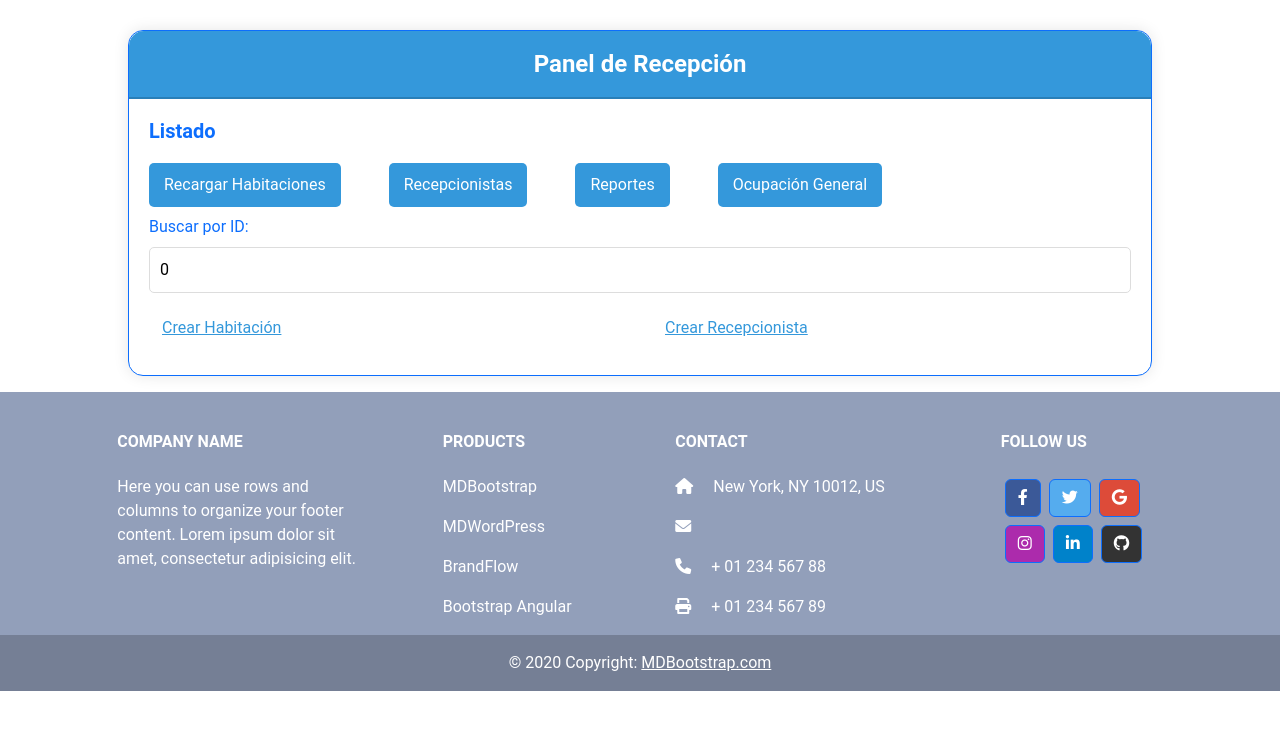
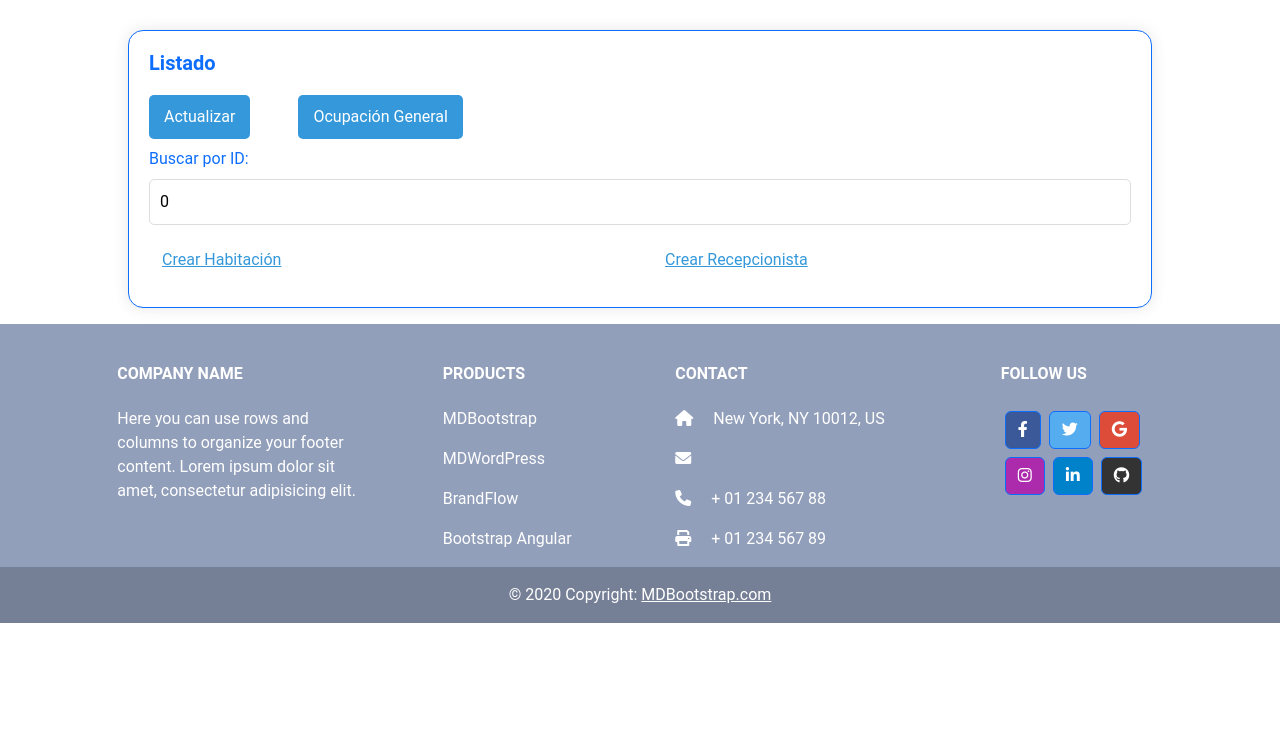
Before and after one commit to Sanchez70/ProyectoWeb, an Angular app in the folder zHotel/: page /panel-recepcion in a window 1280 px wide. Shown: the top 730 px of the page. Built offline with nearby package versions, Linux system fonts and the light colour scheme.

Commit message:
panel
panel

```diff
--- a/zHotel/src/app/header/form-admin-login.component.html
+++ b/zHotel/src/app/header/form-admin-login.component.html
@@ -12,6 +12,15 @@
         <li class="nav-item active" routerLinkActive="active">
             <a class="nav-link" aria-current="page" >ADMINISTRADOR</a>
           </li>
+          <li class="nav-item">
+            <button class="btn btn-link text-dark" [routerLink]="['/panel-recepcion']">Habitaciones</button>
+        </li>
+        <li class="nav-item">
+            <button class="btn btn-link text-dark" [routerLink]="['/recepcionistas']">Recepcionistas</button>
+        </li>
+        <li class="nav-item">
+            <button class="btn btn-link text-dark">Reportes</button>
+        </li>
         </ul>
         <ul class="navbar-nav list-inline">
           <!-- Icons -->
--- a/zHotel/src/app/header/form-admin-login.component.ts
+++ b/zHotel/src/app/header/form-admin-login.component.ts
@@ -1,7 +1,8 @@
-import { Component } from '@angular/core';
+
 import { AppComponent } from '../app.component';
 import { Router } from '@angular/router';
 import { AuthService } from '../auth.service';
+import { Component, EventEmitter, Output } from '@angular/core';
 
 @Component({
   selector: 'app-form-admin-login',
@@ -10,10 +11,20 @@ import { AuthService } from '../auth.service';
 })
 export class FormAdminLoginComponent {
 
+  // Emitir un evento cuando se hace clic en el botón
+  @Output() recargarHabitaciones = new EventEmitter<void>();
+
   constructor(private  inicio: AuthService, private router: Router){}
    apagar(){
     this.router.navigate(['./login']);
     this.inicio.logout()
   }
 
+
+  // Método que se llama cuando se hace clic en el botón
+  onClickRecargarHabitaciones(): void {
+    // Emitir el evento para notificar al componente principal que debe recargar la información de las habitaciones
+    this.recargarHabitaciones.emit();
+  }
+
 }
--- a/zHotel/src/app/panel-recepcion/panel-recepcion.component.html
+++ b/zHotel/src/app/panel-recepcion/panel-recepcion.component.html
@@ -1,14 +1,18 @@
 <div class="card border-primary mb-3">
-  <div class="card-header">Panel de Recepción</div>
+  <!-- <div class="card-header">Panel de Recepción</div>-->
 
   <div class="card-body text-primary">
     <h5 class="card-title">Listado</h5>
 
     <div class="my-2 text-left">
       <!--  <button class="btn btn-rounded btn-primary mr-5" (click)="cargarInformacion()" [routerLink]="['/habitaciones']">Recargar Habitaciones</button>-->
-      <button class="btn btn-rounded btn-primary mr-5" (click)="cargarInformacion()">Recargar Habitaciones</button>
-      <button class="btn btn-rounded btn-primary mr-5" [routerLink]="['/recepcionistas']">Recepcionistas</button>
-      <button class="btn btn-rounded btn-primary mr-5">Reportes</button>
+   <!--   <button class="btn btn-rounded btn-primary mr-5" (click)="cargarInformacion()">Actualizar</button>  -->
+      <button class="btn btn-rounded btn-primary mr-5" (click)="cargarInformacion()" [disabled]="loading">
+        <span *ngIf="!loading">Actualizar</span>
+        <span *ngIf="loading">
+          <img src="https://iris.aerocivil.gov.co/Content/Images/loading-38.gif" alt="Cargando..." width="20" height="20">
+        </span>
+      </button>
       <button class="btn btn-rounded btn-primary mr-5" (click)="verificarOcupacionGeneral()">Ocupación General</button>
     </div>
 
--- a/zHotel/src/app/panel-recepcion/panel-recepcion.component.ts
+++ b/zHotel/src/app/panel-recepcion/panel-recepcion.component.ts
@@ -1,6 +1,6 @@
  // panel-recepcion.component.ts
 
-import { Component, OnInit } from '@angular/core';
+import { Component, OnInit, ViewChild } from '@angular/core';
 import { ServicioComunicacionService } from '../servicio-comunicacion.service';
 import { ServicioRecepcion } from './servicio-recepcion.service';
 import Swal from 'sweetalert2';
@@ -13,10 +13,12 @@ import { Subject } from 'rxjs';
   styleUrls: ['./panel-recepcion.component.css']
 })
 export class PanelRecepcionComponent implements OnInit {
+
   habitaciones: any[] = [];
   opcionSeleccionada: string = '';
   idABuscar: number = 0;
-  mostrarTabla = false;
+  mostrarTabla: boolean = false;
+  public loading: boolean = false;
 
   constructor(
     private servicioComunicacion: ServicioComunicacionService,
@@ -36,6 +38,7 @@ export class PanelRecepcionComponent implements OnInit {
         console.log('Datos de habitaciones:', habitaciones);
         this.habitaciones = habitaciones;
         this.opcionSeleccionada = 'Habitaciones';
+        this.mostrarTabla = true;
       },
       error => {
         console.error('Error al obtener habitaciones:', error);
@@ -92,16 +95,27 @@ export class PanelRecepcionComponent implements OnInit {
   }
 
   cargarInformacion(): void {
+    // Iniciar la carga
+    this.loading = true;
+
+    // Mostrar la animación durante 3 segundos
+    setTimeout(() => {
+      // Simula la carga de datos
       this.servicioRecepcion.getHabitaciones().subscribe(
-      (habitaciones: any[]) => {
+        habitaciones => {
+          console.log('Datos de habitaciones:', habitaciones);
           this.habitaciones = habitaciones;
           this.opcionSeleccionada = 'Habitaciones';
           this.mostrarTabla = true;
         },
         error => {
-        console.error('Error al cargar las habitaciones:', error);
+          console.error('Error al obtener habitaciones:', error);
         }
-    );
+      ).add(() => {
+        // Finalizar la carga, ya sea que haya tenido éxito o haya ocurrido un error
+        this.loading = false;
+      });
+    }, 1000); // 3000 milisegundos = 3 segundos
   }
 
   buscarPorId(): void {
```
Lines whose indentation alone changed are shown as unchanged.
